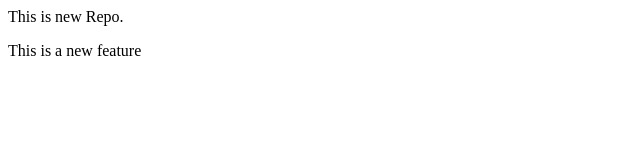
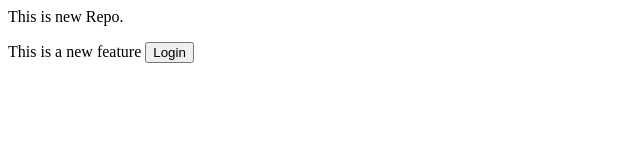
Before and after one commit to ashu08x/LocalRepo, a plain HTML site: page LocalRepo/index.html in a window 1280 px wide. Shown: the whole page, without its empty margins (0-640 px from the left). Drawn offline with Linux system fonts and the light colour scheme.

Commit message:
Added Login Button

```diff
--- a/LocalRepo/index.html
+++ b/LocalRepo/index.html
@@ -1,2 +1,2 @@
 <p> This is new Repo.</p>
-<p>This is a new feature</p>
+<p>This is a new feature <button>Login</button></p>
```
